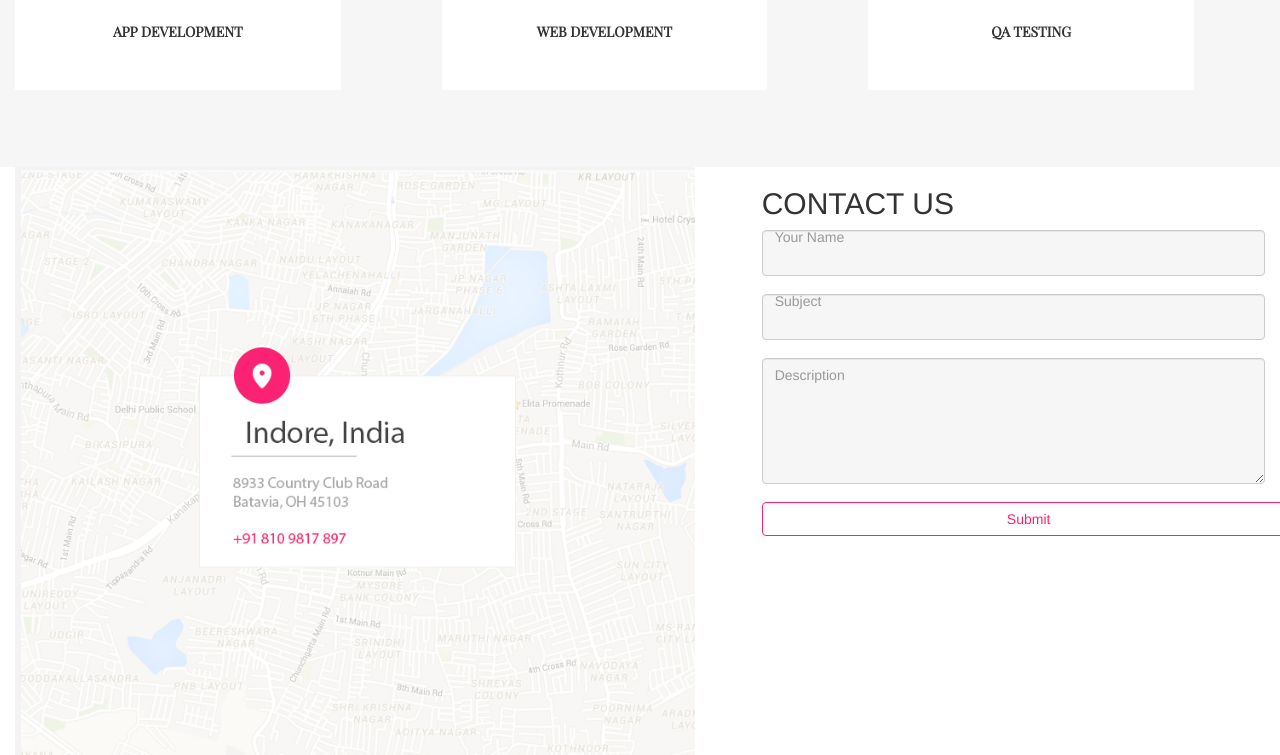
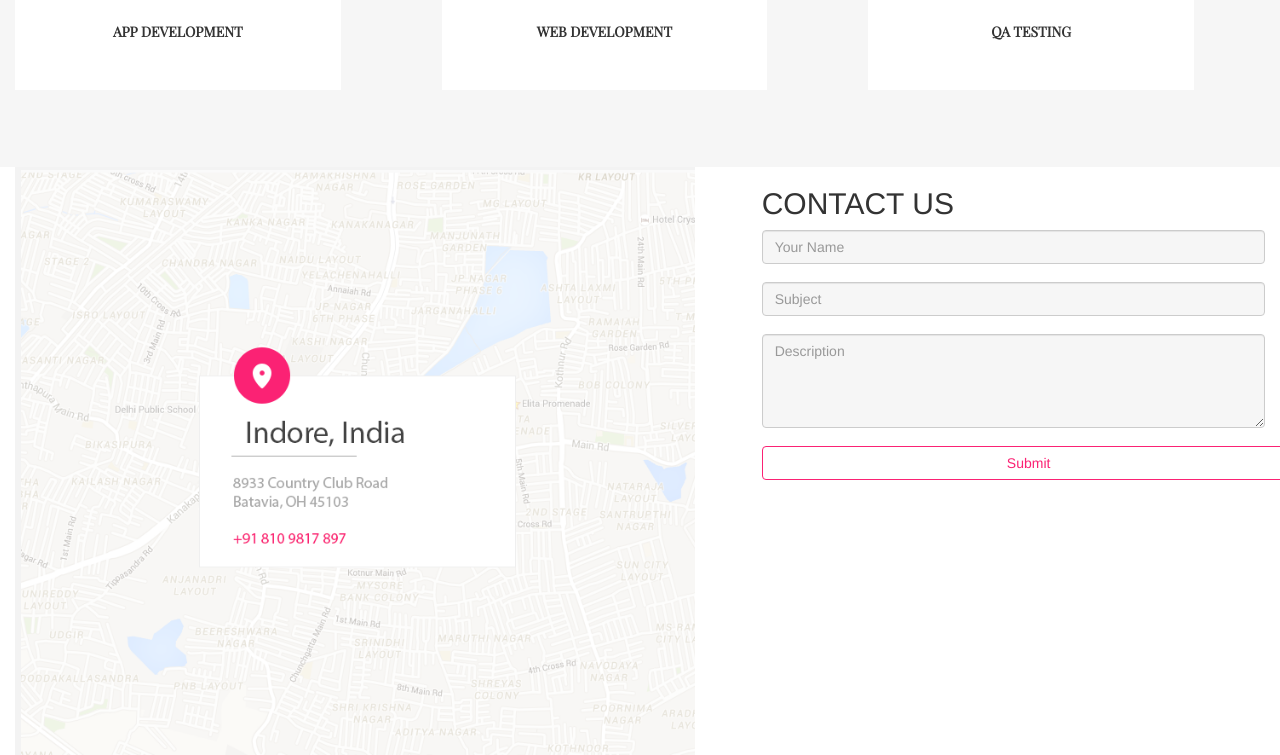
Before and after one commit to bardhagashi/bardhagashi.github.io, a plain HTML site: page bootstrap3/index.html in a window 1280 px wide. Shown: the part 1712-2467 px from the top of the page. Drawn offline with nearby package versions, Linux system fonts and the light colour scheme.

Commit message:
I changed the padding bottom of the form group

```diff
--- a/bootstrap3/main.css
+++ b/bootstrap3/main.css
@@ -21,7 +21,7 @@
 .form-control{
 	background-color:#f6f6f6;
 	margin-bottom: 18px;
-	padding-bottom: 38px;
+
 }
 .container2{
 	background-color: #f6f6f6;
```
